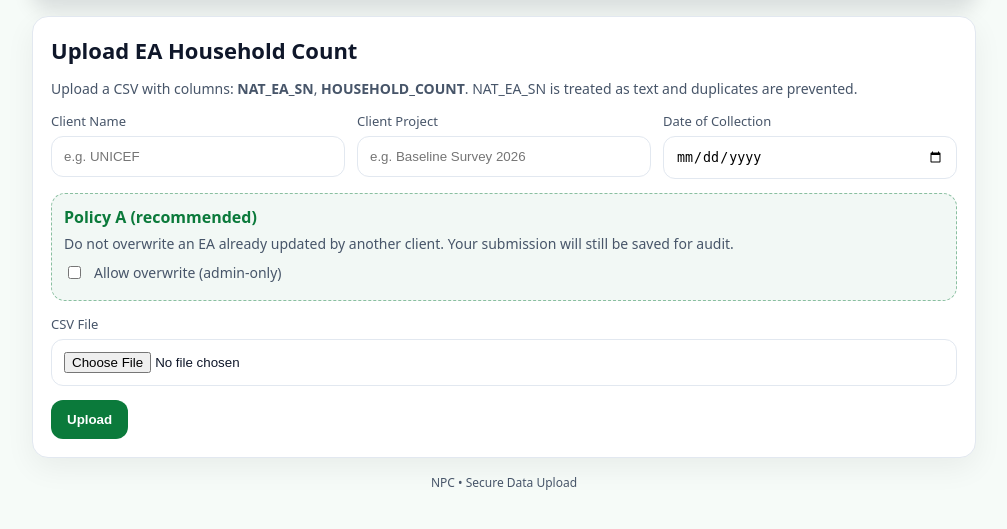
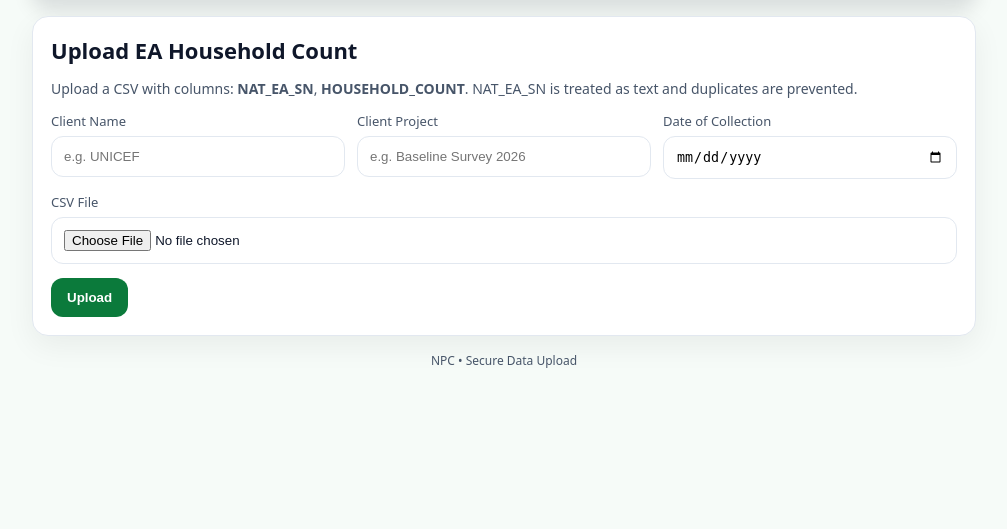
Before and after one commit to msjade/npc-ea-household-upload, a FastAPI app: page / in a window 1280 px wide. Shown: the part 106-635 px from the top of the page, without its empty margins (136-1143 px from the left). Run offline with FastAPI, Linux system fonts and the light colour scheme; parts of the project's set-up code (start-up, migrations or seed data) failed here and were passed over.

Commit message:
Remove policy section from index.html
Removed the policy section regarding overwriting EA submissions.

```diff
--- a/app/api/templates/index.html
+++ b/app/api/templates/index.html
@@ -41,16 +41,6 @@
           </div>
         </div>
 
-        <div class="policy">
-          <div class="policy-title">Policy A (recommended)</div>
-          <div class="muted">
-            Do not overwrite an EA already updated by another client. Your submission will still be saved for audit.
-          </div>
-          <label class="checkbox">
-            <input type="checkbox" name="overwrite" value="yes" />
-            Allow overwrite (admin-only)
-          </label>
-        </div>
 
         <div class="upload">
           <label>CSV File</label>
```
